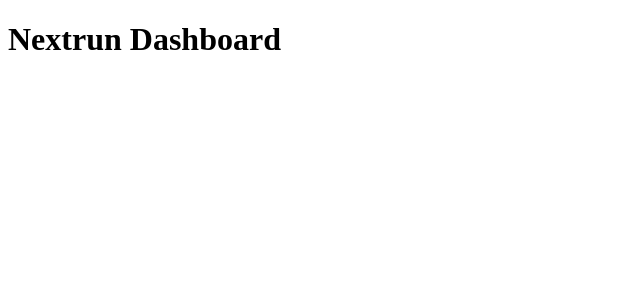
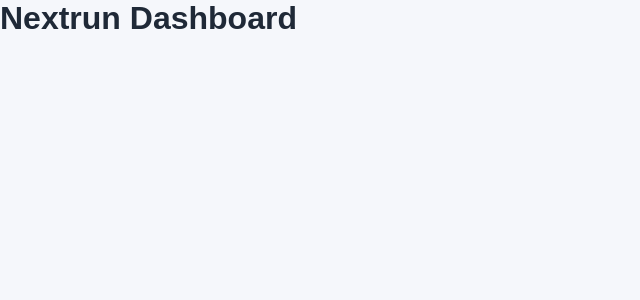
Before and after one commit to DevCodeYuvraj/Nextrun, a Next.js app in the folder nextrun-clean-and-elegant-admin-dashboard/: page / in a window 1280 px wide. Shown: the top 300 px of the page, without its empty margins (0-640 px from the left). Built offline with nearby package versions, Linux system fonts and the light colour scheme.

Commit message:
A4043:22 PM181 C18122i3:22 PM

```diff
--- a/nextrun-clean-and-elegant-admin-dashboard/src/app/globals.css
+++ b/nextrun-clean-and-elegant-admin-dashboard/src/app/globals.css
@@ -1 +1,35 @@
 @import "../styles/variables.css";
+
+* {
+  margin: 0;
+  padding: 0;
+  box-sizing: border-box;
+}
+
+html,
+body {
+  width: 100%;
+  min-height: 100%;
+  font-family: Arial, Helvetica, sans-serif;
+  background: var(--background);
+  color: var(--text-primary);
+}
+
+body {
+  overflow-x: hidden;
+}
+
+a {
+  text-decoration: none;
+  color: inherit;
+}
+
+button,
+input {
+  font: inherit;
+}
+
+img {
+  max-width: 100%;
+  display: block;
+}
```
